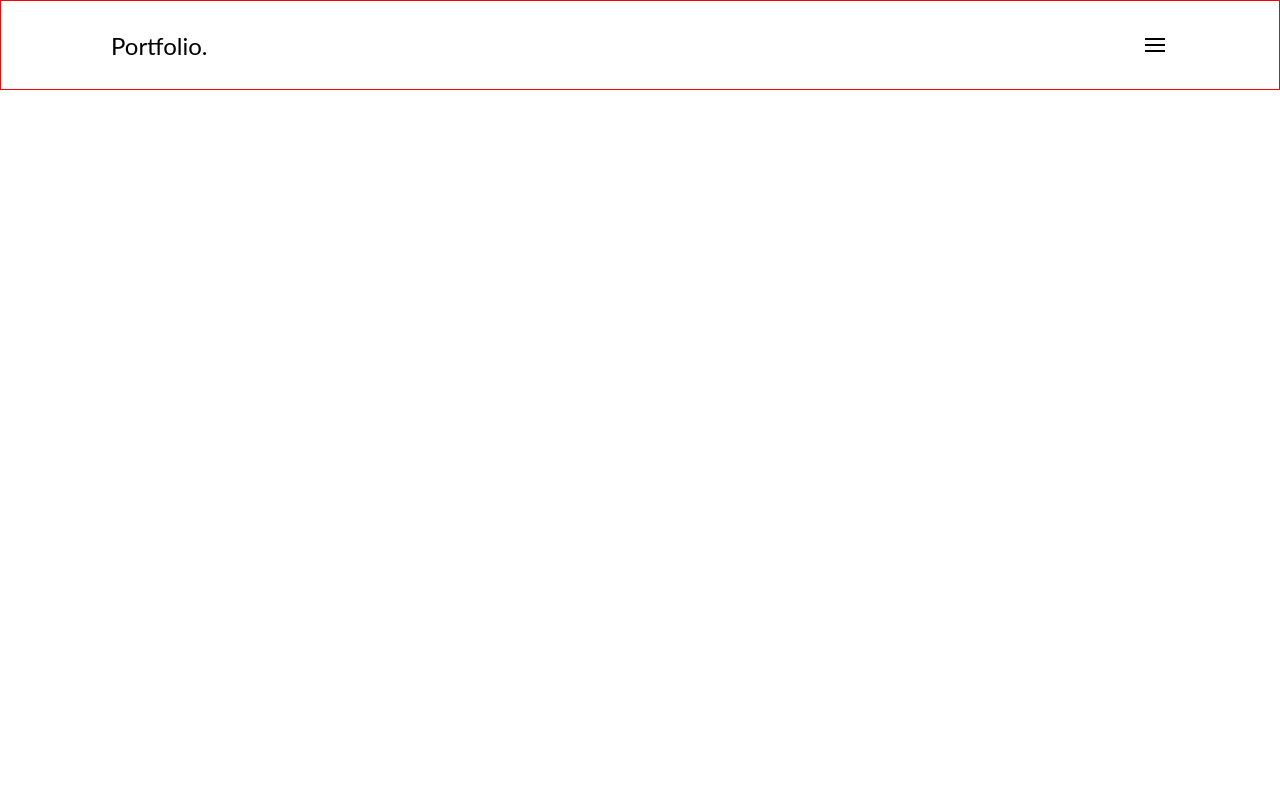
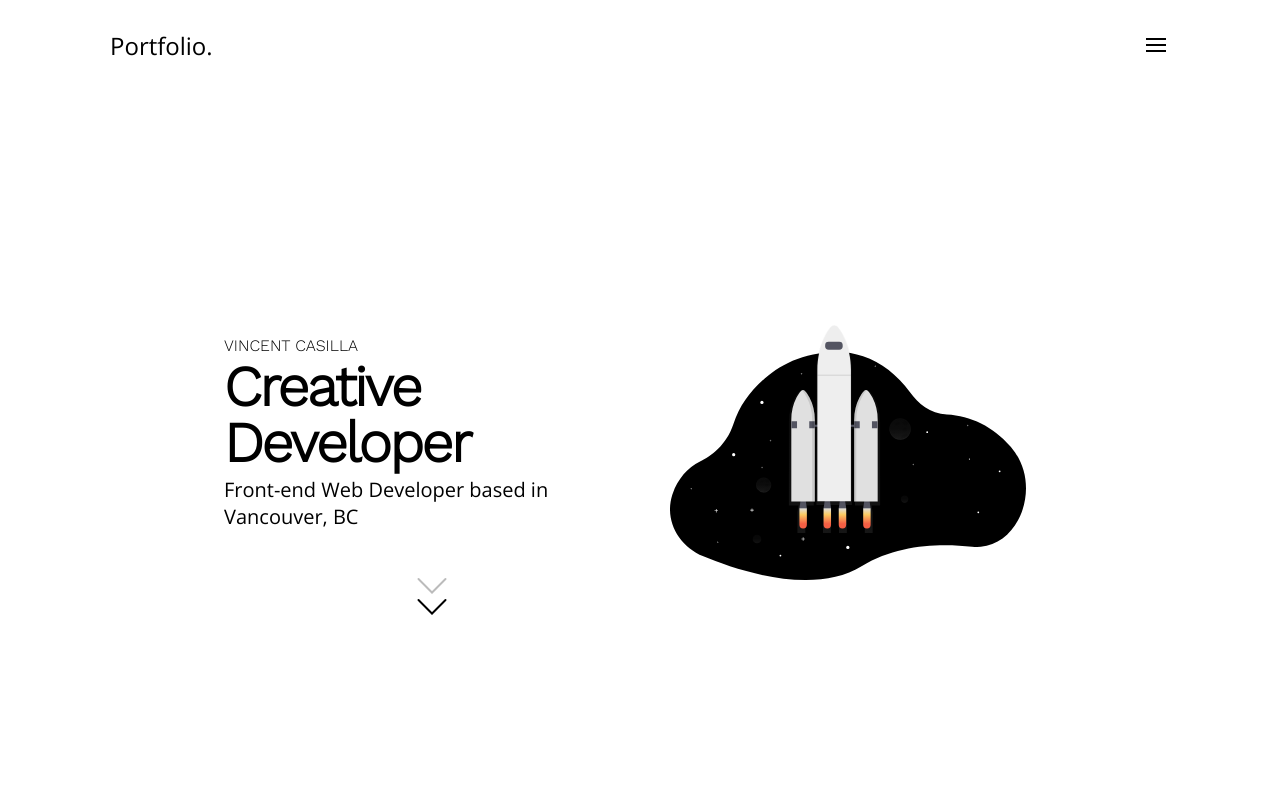
Before and after one commit to casillavincent/gatsby-portfolio, a Gatsby site: page / in a window 1280 px wide. Shown: the top 799 px of the page. Built offline with nearby package versions, Linux system fonts and the light colour scheme; Gatsby itself is replaced by a stand-in of ours.

Commit message:
Added splash

```diff
--- a/package.json
+++ b/package.json
@@ -20,6 +20,7 @@
       "react": "^17.0.1",
       "react-dom": "^17.0.1",
       "react-headroom": "^3.1.1",
+      "react-icons": "^4.2.0",
       "sass": "^1.33.0",
       "styled-components": "^5.3.0"
    },
--- /dev/null
+++ b/src/components/Footer/index.js
@@ -0,0 +1,28 @@
+import React from "react";
+// Icons
+import { FaGithubAlt, FaLinkedinIn } from "react-icons/fa";
+import { CgTwitter } from "react-icons/cg";
+import { IconContext } from "react-icons";
+const Footer = () => {
+   return (
+      <footer className="site-footer" id="site-footer">
+         <p>Connect with me</p>
+         <div className="footer-social-icons">
+            <IconContext.Provider value={{ color: "white", size: "1.5em" }}>
+               <a href="#0" title="Github">
+                  <FaGithubAlt />
+               </a>
+               <a href="#0" title="Linkedin">
+                  <FaLinkedinIn />
+               </a>
+               <a href="#0" title="Twitter">
+                  <CgTwitter />
+               </a>
+            </IconContext.Provider>
+         </div>
+         <p className="copyright">&copy; Vincent Casilla 2021</p>
+      </footer>
+   );
+};
+
+export default Footer;
--- a/src/components/Header/index.js
+++ b/src/components/Header/index.js
@@ -46,7 +46,7 @@ const Header = ({ theme }) => {
                <li className="nav-li">
                   <Link to="/">Work</Link>
                </li>
-               <li className="nav-li">
+               <li className="nav-li special-case-li">
                   <Link to="/">Contact</Link>
                </li>
             </ul>
--- a/src/components/Header/styles.js
+++ b/src/components/Header/styles.js
@@ -7,7 +7,6 @@ export const StyledHeader = styled.header`
    flex-direction: row;
    justify-content: space-between;
    align-items: center;
-   border: 1px solid red;
    position: absolute;
    top: 0px;
    left: 0px;
@@ -30,7 +29,6 @@ export const StyledButton = styled.button`
 export const Navigation = styled.nav`
    transition: all 0.4s cubic-bezier(0.25, 0.46, 0.45, 0.94);
    position: fixed;
-   border: 1px solid magenta;
    top: ${({ isOpen }) => (isOpen ? "75px" : "100%")};
    opacity: ${({ isOpen }) => (isOpen ? "100%" : "25%")};
    @media screen and (min-width: 50em) {
@@ -39,7 +37,7 @@ export const Navigation = styled.nav`
 
    left: 0px;
    background: rgba(255, 255, 255, 0.95);
-   backdrop-filter: blur(8px);
+   backdrop-filter: blur(10px);
    width: 100%;
    height: 100vh;
 
@@ -57,6 +55,16 @@ export const Navigation = styled.nav`
       list-style-type: none;
       a {
          color: black;
+      }
+   }
+
+   .special-case-li {
+      padding: 5px 30px;
+      /* background: #f55f44; */
+      background: black;
+      border-radius: 50px;
+      a {
+         color: white;
       }
    }
 `;
--- a/src/components/Layout.js
+++ b/src/components/Layout.js
@@ -1,23 +1,18 @@
-import React, { useEffect } from "react";
+import React from "react";
 import Header from "./Header";
-import GlobalStyle from "../theme/globals";
-import { ThemeProvider } from "styled-components";
-import Theme from "../theme/theme";
+
+/* Stylesheet */
+import "../scss/styles.scss";
+import Footer from "./Footer";
 
 const Layout = ({ children }) => {
-   useEffect(() => {
-      console.log(Theme);
-   }, []);
-
    return (
       <>
-         <ThemeProvider theme={Theme}>
-            <GlobalStyle />
-            <Header />
-            <div className="wrapper">
-               <main className="site-main">{children}</main>
-            </div>
-         </ThemeProvider>
+         <Header />
+         <div className="wrapper">
+            <main className="site-main">{children}</main>
+         </div>
+         <Footer />
       </>
    );
 };
--- /dev/null
+++ b/src/components/SD.js
@@ -0,0 +1,12 @@
+import React from "react";
+
+const SD = () => (
+   <button id="sd" title="Scroll Down Icon">
+      <a href="#role-description">
+         <div class="arrow"></div>
+         <div class="arrow"></div>
+      </a>
+   </button>
+);
+
+export default SD;
--- /dev/null
+++ b/src/components/Splash/index.js
@@ -0,0 +1,36 @@
+import React from "react";
+import Banner from "../../assets/hero.svg";
+import SD from "../SD";
+
+const Splash = () => {
+   return (
+      <section className="splash">
+         {/* First Row */}
+         <div className="splash-row-01">
+            {/* Text Content */}
+            <div className="text-content">
+               <div className="inner-text-content">
+                  <h1>Vincent Casilla</h1>
+                  <h2>Creative Developer</h2>
+                  <p>Front-end Web Developer based in Vancouver, BC</p>
+               </div>
+               <SD />
+            </div>
+
+            {/* Banner Image */}
+            <div className="banner-image" id="banner-image">
+               <img src={Banner} alt="Person Innovating" width="400" />
+            </div>
+         </div>
+
+         {/* Second Row */}
+         <div className="splash-row-02">
+            <p id="role-description" className="role-description">
+               I build user-facing digital experiences
+            </p>
+         </div>
+      </section>
+   );
+};
+
+export default Splash;
--- a/src/pages/index.js
+++ b/src/pages/index.js
@@ -1,6 +1,11 @@
 import React from "react";
 import Layout from "../components/Layout";
+import Splash from "../components/Splash";
 
 export default function Home() {
-   return <Layout></Layout>;
+   return (
+      <Layout>
+         <Splash />
+      </Layout>
+   );
 }
--- /dev/null
+++ b/src/scss/abstracts/_abstracts.scss
@@ -0,0 +1,7 @@
+/* Variables */
+$accent: #f55f44;
+
+/* Typography */
+@import url("https://fonts.googleapis.com/css2?family=Open+Sans&family=Work+Sans:wght@300&display=swap");
+$font1: "Work Sans", sans-serif;
+$font2: "Open Sans", sans-serif;
--- /dev/null
+++ b/src/scss/components/_footer.scss
@@ -0,0 +1,32 @@
+footer.site-footer {
+   width: 100%;
+   height: 100px;
+   background: #18181a;
+   height: 200px;
+   display: flex;
+   flex-direction: column;
+   align-items: center;
+   justify-content: center;
+
+   * {
+      color: white;
+   }
+
+   // Connect with Me
+   p:nth-of-type(1) {
+      font-size: 1em;
+      margin-bottom: 10px;
+   }
+
+   .footer-social-icons {
+      margin-bottom: 10px;
+      a {
+         margin: 0px 7px;
+      }
+   }
+
+   // Copyright indicator
+   p:nth-of-type(2) {
+      font-size: 0.75em;
+   }
+}
--- /dev/null
+++ b/src/scss/pages/_home.scss
@@ -0,0 +1,116 @@
+/* Home Styles */
+
+/*
+------------------------------
+    Splash
+------------------------------
+*/
+section.splash {
+   padding-top: 75px; // constitutes for the displacement of the header
+   width: 100%;
+   height: auto;
+
+   // First Row
+   .splash-row-01 {
+      height: 50vh;
+      display: flex;
+      flex-direction: column;
+      align-items: center;
+      justify-content: center;
+      padding: 25px;
+      @media screen and (min-width: 50em) {
+         height: 100vh;
+         min-height: 600px;
+         display: grid;
+         grid-template-columns: 1fr 1fr;
+         grid-auto-rows: 100%;
+         max-width: 65%;
+         margin: auto;
+         padding: 0px;
+      }
+
+      // Text Content
+      div.text-content {
+         display: flex;
+         flex-direction: column;
+         align-items: center;
+         justify-content: center;
+         @media screen and (min-width: 50em) {
+            height: 100%;
+         }
+
+         div.inner-text-content {
+            max-width: 100%;
+            h1 {
+               font-size: 0.75em;
+               font-weight: normal;
+               text-transform: uppercase;
+               margin-bottom: 5px;
+            }
+            h2 {
+               font-size: 2em;
+               margin-bottom: 5px;
+               letter-spacing: -1.85px;
+            }
+            p {
+               font-size: 0.9em;
+            }
+            @media screen and (min-width: 50em) {
+               h1 {
+                  font-size: 1em;
+               }
+               h2 {
+                  font-size: 3.5em;
+               }
+               p {
+                  font-size: 1.25em;
+               }
+            }
+         }
+      }
+      // Banner Image
+      div.banner-image {
+         @media screen and (min-width: 50em) {
+            display: flex;
+            flex-direction: column;
+            align-items: center;
+            justify-content: center;
+            padding: 30px;
+            height: 100%;
+            padding-bottom: 100px;
+         }
+         img {
+            margin-top: 25px;
+            width: 100%;
+            height: auto;
+            max-width: 200px;
+            @media screen and (min-width: 50em) {
+               max-width: 550px;
+            }
+         }
+      }
+   }
+
+   // Second Row
+   .splash-row-02 {
+      height: 50vh;
+      display: flex;
+      flex-direction: column;
+      align-items: center;
+      justify-content: center;
+      background: black;
+      color: white;
+      p::after {
+         content: ".";
+         color: $accent;
+      }
+
+      @media screen and (min-width: 50em) {
+         height: 100vh;
+         min-height: 600px;
+         p {
+            font-size: 3em;
+         }
+      }
+   }
+}
--- /dev/null
+++ b/src/scss/styles.scss
@@ -0,0 +1,43 @@
+/*
+------------------------------
+    Main Stylesheet
+------------------------------
+*/
+
+// Abstracts
+@import "./abstracts/abstracts"; // Base Styles
+
+// Base Styles
+html {
+   font-size: 1em;
+   scroll-behavior: smooth;
+   * {
+      padding: 0px;
+      margin: 0px;
+      box-sizing: border-box;
+      font-family: $font2;
+   }
+}
+h1,
+h2,
+h3,
+h4,
+h5,
+h6 {
+   font-family: $font1;
+   line-height: 1;
+}
+
+a {
+   text-decoration: none;
+}
+li {
+   list-style-type: none;
+}
+
+// Imports
+@import "./pages/home";
+@import "./components/footer";
+
+// Widgets
+@import "./widgets/sd";
--- /dev/null
+++ b/src/scss/widgets/_sd.scss
@@ -0,0 +1,88 @@
+#sd {
+   background: none;
+   display: none;
+   border-style: none;
+
+   @media screen and (min-width: 50em) {
+      display: block;
+      margin-top: 50px;
+      &:hover {
+         cursor: pointer;
+      }
+   }
+   &-container {
+      position: fixed;
+      bottom: 10px;
+      left: 50%;
+      transform: translateY(-50%);
+   }
+}
+
+.arrow {
+   position: relative;
+   width: 42px;
+   height: 16px;
+   opacity: 0;
+   z-index: -1;
+
+   &::before,
+   &::after {
+      content: "";
+      width: 21px;
+      height: 2px;
+      background-color: black;
+      border-radius: 2px;
+      display: inline-block;
+   }
+
+   &::before {
+      transform: rotate(45deg) translateX(25%);
+   }
+
+   &::after {
+      transform: rotate(-45deg) translateX(-25%);
+   }
+
+   &:nth-child(1) {
+      top: -50px;
+      opacity: 1;
+      animation: arrow2 1s ease 0s infinite;
+   }
+
+   &:nth-child(2) {
+      top: -25px;
+      animation: arrow1 1s ease 0.25s infinite;
+   }
+}
+
+@keyframes arrow1 {
+   from {
+      opacity: 0;
+      top: -25px;
+   }
+
+   to {
+      opacity: 0;
+      top: 0px;
+   }
+
+   50% {
+      opacity: 1;
+   }
+}
+
+@keyframes arrow2 {
+   from {
+      opacity: 0;
+      top: -35px;
+   }
+
+   to {
+      opacity: 0;
+      top: -10px;
+   }
+
+   50% {
+      opacity: 1;
+   }
+}
--- a/src/theme/globals.js
+++ /dev/null
@@ -1,28 +0,0 @@
-import { createGlobalStyle } from "styled-components";
-
-/* Global Styles */
-const GlobalStyle = createGlobalStyle`
-    @import url('https://fonts.googleapis.com/css2?family=Arvo&family=Lato:wght@100;300&display=swap');
-    html * {
-        padding: 0px;
-        margin: 0px;
-        box-sizing: border-box;
-        font-family: 'Lato', sans-serif;
-
-    }
-    h1,h2,h3,h4,h5,h6 {
-        font-family: 'Arvo', serif;
-    }
-    a {
-        text-decoration: none;
-        &:hover {
-            cursor: pointer;
-        }
-    }
-
-    article, section {
-        padding: 25px;
-
-    }
-`;
-export default GlobalStyle;
--- a/src/theme/theme.js
+++ /dev/null
@@ -1,12 +0,0 @@
-const theme = {
-  light: {
-    bg: "#282C34",
-    text: "white",
-  },
-  dark: {
-    bg: "white",
-    text: "#282C34",
-  },
-}
-
-export default theme
```
Also changed, not shown: src/assets/hero.svg (added), src/assets/topography.png (deleted), 1 other file. Lines whose indentation alone changed are shown as unchanged.
